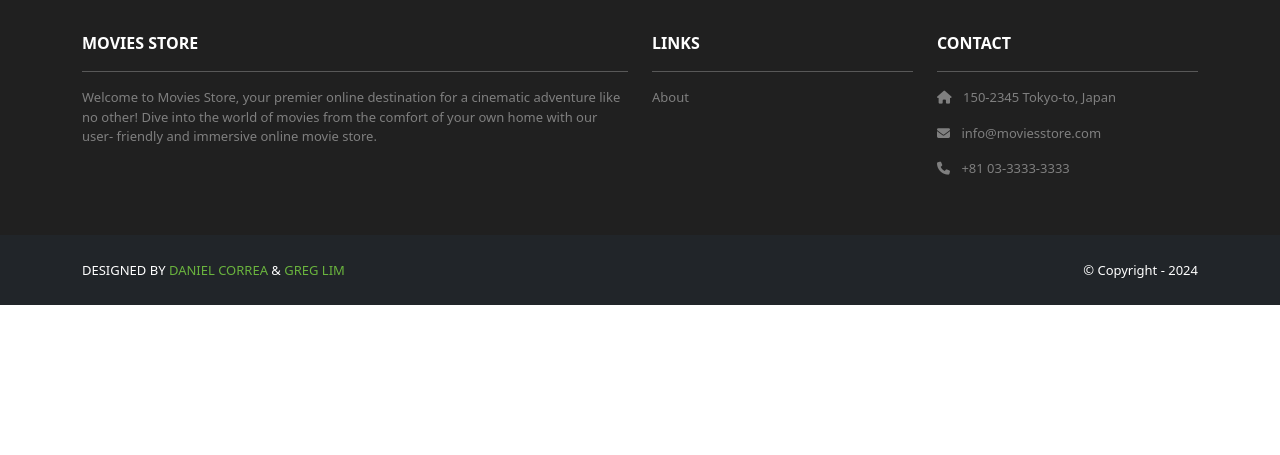
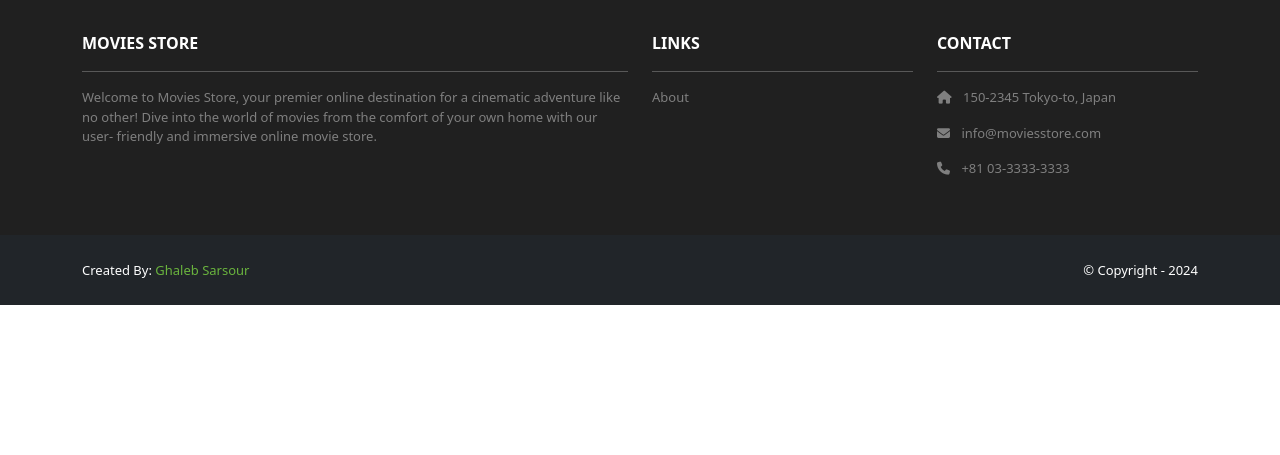
Before and after one commit to Ghaleb-Sarsour/moviestore, a Django app: page /accounts/orders/ in a window 1280 px wide. Shown: the part 218-673 px from the top of the page. Run offline with Django 5.2, Linux system fonts and the light colour scheme; a user stored in the database is signed in; data that the repository does not hold is empty; parts of the project's set-up code (start-up, migrations or seed data) failed here and were passed over; some libraries are stand-ins or nearby versions.

Commit message:
Fixed small things

```diff
--- a/moviestore/templates/base.html
+++ b/moviestore/templates/base.html
@@ -93,11 +93,9 @@
     <section class="p-3 ms-footer-bottom bg-dark">
       <div class="container d-flex justify-content-between">
         <div class="me-5 text-white">
-          <span>DESIGNED BY
-            <a href="https://www.x.com/danielgarax"
-            target="_blank">DANIEL CORREA</a> &
-            <a href="https://www.x.com/greglim81"
-            target="_blank">GREG LIM</a>
+          <span>Created By:
+            <a href="ghaleb-sarsour.github.io"
+            target="_blank">Ghaleb Sarsour</a>
           </span>
         </div>
         <div class="text-white">
```
Also changed, not shown: db.sqlite3.
